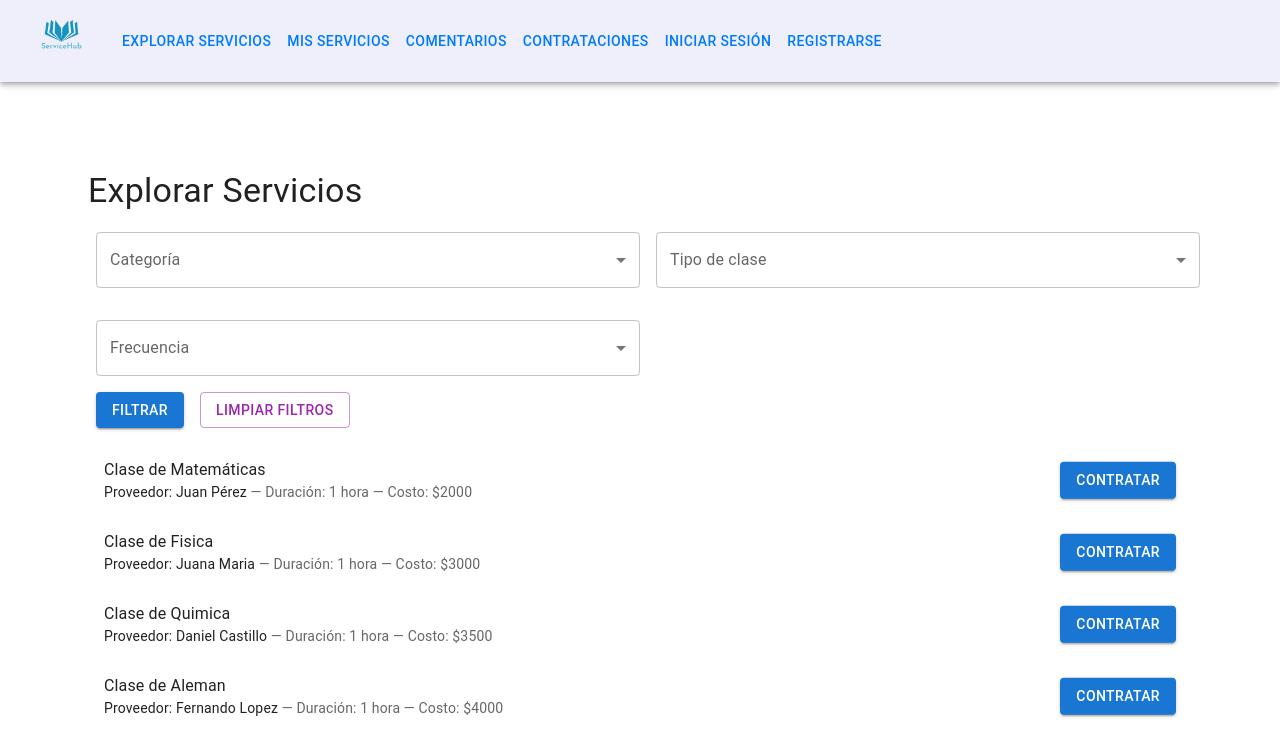
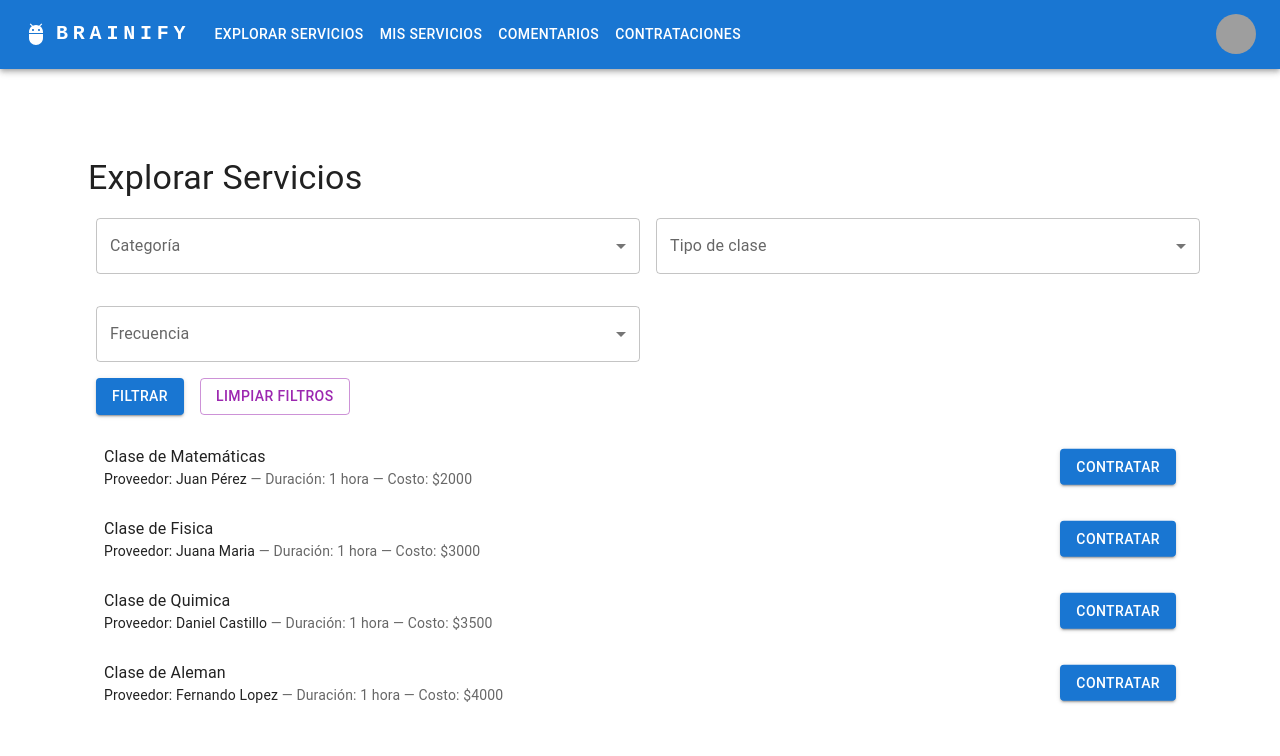
Before and after one commit to fedeferreyra98/brainify, a React (Create React App) app in the folder service-hub/: page /explorar-servicios in a window 1280 px wide. Shown: the top 756 px of the page. Built offline with nearby package versions, Linux system fonts and the light colour scheme; grey boxes are pictures that could not be loaded.

Commit message:
Feat: Replaces old navbar for responsive one

```diff
--- a/service-hub/src/App.js
+++ b/service-hub/src/App.js
@@ -7,7 +7,7 @@ import MyServices from './components/MyServices';
 import ProviderProfile from './components/ProviderProfile';
 import Comments from './components/Comments';
 import Hirings from './components/Hirings';
-import Navbar from './components/Navbar';
+import ResponsiveAppBar from './components/ResponsiveNavBar';
 import LandingPage from './components/LandingPage';
 import './styles.css';
 import { CssBaseline, Container, ThemeProvider, StyledEngineProvider, createTheme } from '@mui/material';
@@ -32,7 +32,7 @@ function App() {
       <Router>
         <div>
         <CssBaseline />
-        <Navbar style={{ position: "fixed", top: 0, left: 0, right: 0 }} />
+        <ResponsiveAppBar/>
 
           <Container style={{paddingTop: "64px"}}>
               <Routes>
--- /dev/null
+++ b/service-hub/src/components/ResponsiveNavBar.jsx
@@ -0,0 +1,181 @@
+import * as React from 'react';
+import AppBar from '@mui/material/AppBar';
+import Box from '@mui/material/Box';
+import Toolbar from '@mui/material/Toolbar';
+import IconButton from '@mui/material/IconButton';
+import Typography from '@mui/material/Typography';
+import Menu from '@mui/material/Menu';
+import MenuIcon from '@mui/icons-material/Menu';
+import Container from '@mui/material/Container';
+import Avatar from '@mui/material/Avatar';
+import Button from '@mui/material/Button';
+import Tooltip from '@mui/material/Tooltip';
+import MenuItem from '@mui/material/MenuItem';
+import AdbIcon from '@mui/icons-material/Adb';
+import ServiceExplorer from './ServiceExplorer';
+import MyServices from './MyServices';
+import Comments from './Comments';
+import Hirings from './Hirings';
+import SignUpPage from './SignupPage';
+import LoginPage from './LoginPage';
+import { Link } from 'react-router-dom';
+
+const pages = ['Explorar Servicios', 'Mis Servicios', 'Comentarios', 'Contrataciones'];
+const pageRoutes = {
+    'Explorar Servicios': { path:'/explorar-servicios', component : ServiceExplorer },
+    'Mis Servicios': { path:'/mis-servicios', component : MyServices},
+    'Comentarios': {path:'/comentarios', component : Comments},
+    'Contrataciones': {path: '/contrataciones', component : Hirings},
+    'Login': {path: '/login', component : LoginPage},
+    'Registro': {path: '/registro', component : SignUpPage},
+    };
+const homePage = { path: '/'};
+
+const settings = ['Profile', 'Account', 'Dashboard', 'Logout'];
+
+function ResponsiveAppBar() {
+  const [anchorElNav, setAnchorElNav] = React.useState(null);
+  const [anchorElUser, setAnchorElUser] = React.useState(null);
+
+  const handleOpenNavMenu = (event) => {
+    setAnchorElNav(event.currentTarget);
+  };
+  const handleOpenUserMenu = (event) => {
+    setAnchorElUser(event.currentTarget);
+  };
+
+  const handleCloseNavMenu = () => {
+    setAnchorElNav(null);
+  };
+
+  const handleCloseUserMenu = () => {
+    setAnchorElUser(null);
+  };
+
+  return (
+    <AppBar position="static">
+      <Container maxWidth="xl">
+        <Toolbar disableGutters>
+          <AdbIcon sx={{ display: { xs: 'none', md: 'flex' }, mr: 1 }} />
+          <Typography
+            variant="h6"
+            noWrap
+            component={Link}
+            to = {`${homePage.path}`}
+            sx={{
+              mr: 2,
+              display: { xs: 'none', md: 'flex' },
+              fontFamily: 'monospace',
+              fontWeight: 700,
+              letterSpacing: '.3rem',
+              color: 'inherit',
+              textDecoration: 'none',
+            }}
+          >
+            BRAINIFY
+          </Typography>
+
+          <Box sx={{ flexGrow: 1, display: { xs: 'flex', md: 'none' } }}>
+            <IconButton
+              size="large"
+              aria-label="account of current user"
+              aria-controls="menu-appbar"
+              aria-haspopup="true"
+              onClick={handleOpenNavMenu}
+              color="inherit"
+            >
+              <MenuIcon />
+            </IconButton>
+            <Menu
+              id="menu-appbar"
+              anchorEl={anchorElNav}
+              anchorOrigin={{
+                vertical: 'bottom',
+                horizontal: 'left',
+              }}
+              keepMounted
+              transformOrigin={{
+                vertical: 'top',
+                horizontal: 'left',
+              }}
+              open={Boolean(anchorElNav)}
+              onClose={handleCloseNavMenu}
+              sx={{
+                display: { xs: 'block', md: 'none' },
+              }}
+            >
+              {pages.map((page) => (
+                <MenuItem key={page} onClick={handleCloseNavMenu}>
+                  <Typography textAlign="center">{page}</Typography>
+                </MenuItem>
+              ))}
+            </Menu>
+          </Box>
+          <AdbIcon sx={{ display: { xs: 'flex', md: 'none' }, mr: 1 }} />
+          <Typography
+            variant="h5"
+            noWrap
+            component={Link}
+            to = {`${homePage.path}`}
+            sx={{
+              mr: 2,
+              display: { xs: 'flex', md: 'none' },
+              flexGrow: 1,
+              fontFamily: 'monospace',
+              fontWeight: 700,
+              letterSpacing: '.3rem',
+              color: 'inherit',
+              textDecoration: 'none',
+            }}
+          >
+            LOGO
+          </Typography>
+          <Box sx={{ flexGrow: 1, display: { xs: 'none', md: 'flex' } }}>
+            {pages.map((page) => (
+              <Button
+                key={page}
+                onClick={handleCloseNavMenu}
+                component = {Link}
+                to = {`${pageRoutes[page].path}`}
+                sx={{ my: 2, color: 'white', display: 'block' }}
+              >
+                {page}
+              </Button>
+            ))}
+          </Box>
+
+          <Box sx={{ flexGrow: 0 }}>
+            <Tooltip title="Open settings">
+              <IconButton onClick={handleOpenUserMenu} sx={{ p: 0 }}>
+                <Avatar alt="Remy Sharp" src="/static/images/avatar/2.jpg" />
+              </IconButton>
+            </Tooltip>
+            <Menu
+              sx={{ mt: '45px' }}
+              id="menu-appbar"
+              anchorEl={anchorElUser}
+              anchorOrigin={{
+                vertical: 'top',
+                horizontal: 'right',
+              }}
+              keepMounted
+              transformOrigin={{
+                vertical: 'top',
+                horizontal: 'right',
+              }}
+              open={Boolean(anchorElUser)}
+              onClose={handleCloseUserMenu}
+            >
+              {settings.map((setting) => (
+                <MenuItem key={setting} onClick={handleCloseUserMenu}>
+                  <Typography textAlign="center">{setting}</Typography>
+                </MenuItem>
+              ))}
+            </Menu>
+          </Box>
+        </Toolbar>
+      </Container>
+    </AppBar>
+  );
+}
+export default ResponsiveAppBar;
```
